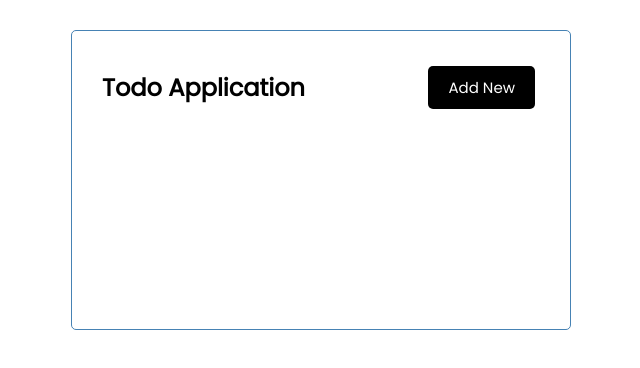
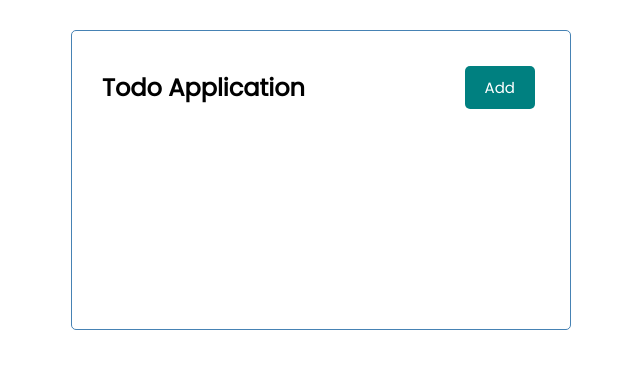
Before and after one commit to aamahi/todo-Angular, an Angular app: page / in a window 1280 px wide. Shown: the top 368 px of the page, without its empty margins (319-959 px from the left). Built offline with nearby package versions, Linux system fonts and the light colour scheme.

Commit message:
Button color & text dynamic

```diff
--- a/src/app/components/button/button.component.html
+++ b/src/app/components/button/button.component.html
@@ -1 +1 @@
-<button class="btn">Add New</button>
+<button [ngStyle]="{'background-color':color}"  class="btn"> {{text}} </button>
--- a/src/app/components/button/button.component.ts
+++ b/src/app/components/button/button.component.ts
@@ -1,4 +1,4 @@
-import { Component, OnInit } from '@angular/core';
+import { Component, OnInit, Input } from '@angular/core';
 
 @Component({
   selector: 'app-button',
@@ -6,6 +6,8 @@
   styleUrls: ['./button.component.scss']
 })
 export class ButtonComponent implements OnInit {
+  @Input() text!: string;
+  @Input() color!: string;
 
   constructor() { }
 
--- a/src/app/components/header/header.component.html
+++ b/src/app/components/header/header.component.html
@@ -1,4 +1,4 @@
 <header>
   <h2> {{title}} </h2>
-  <app-button></app-button>
+  <app-button color="teal" text="Add"></app-button>
 </header>
```
